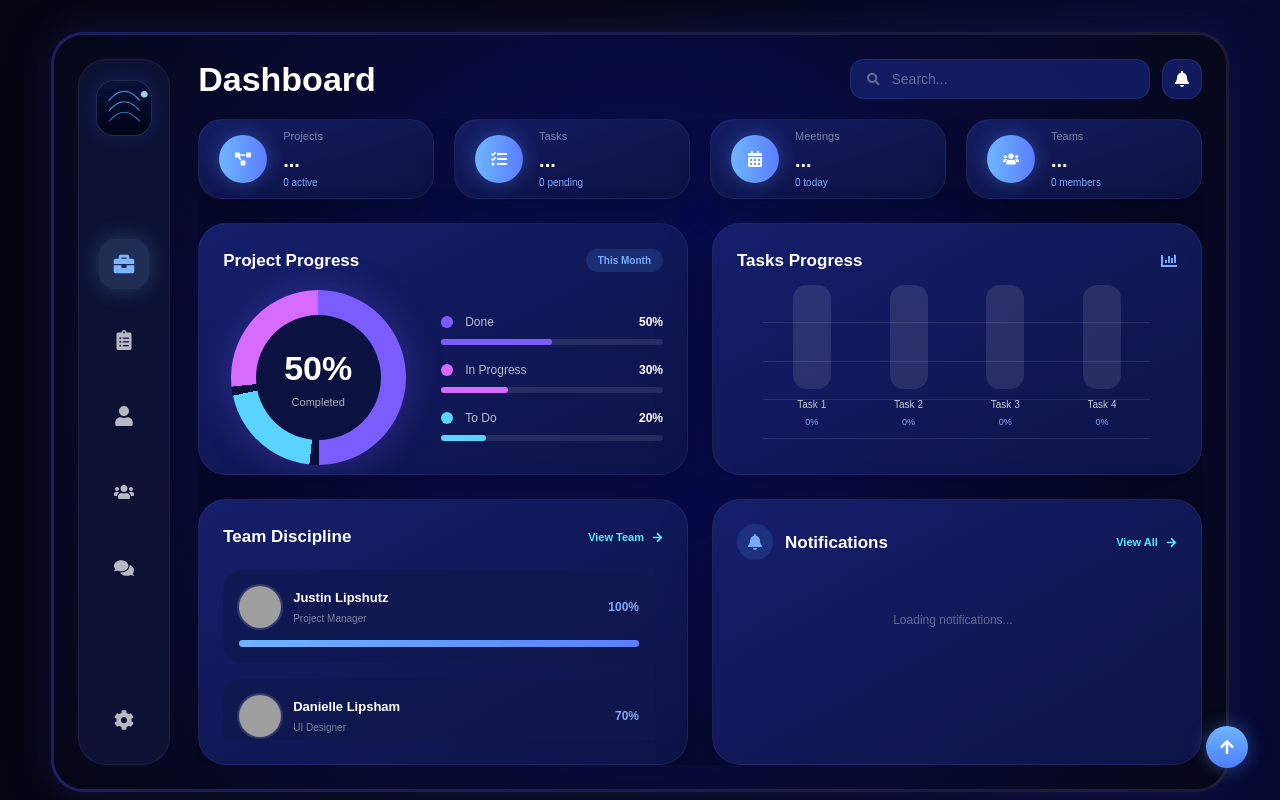
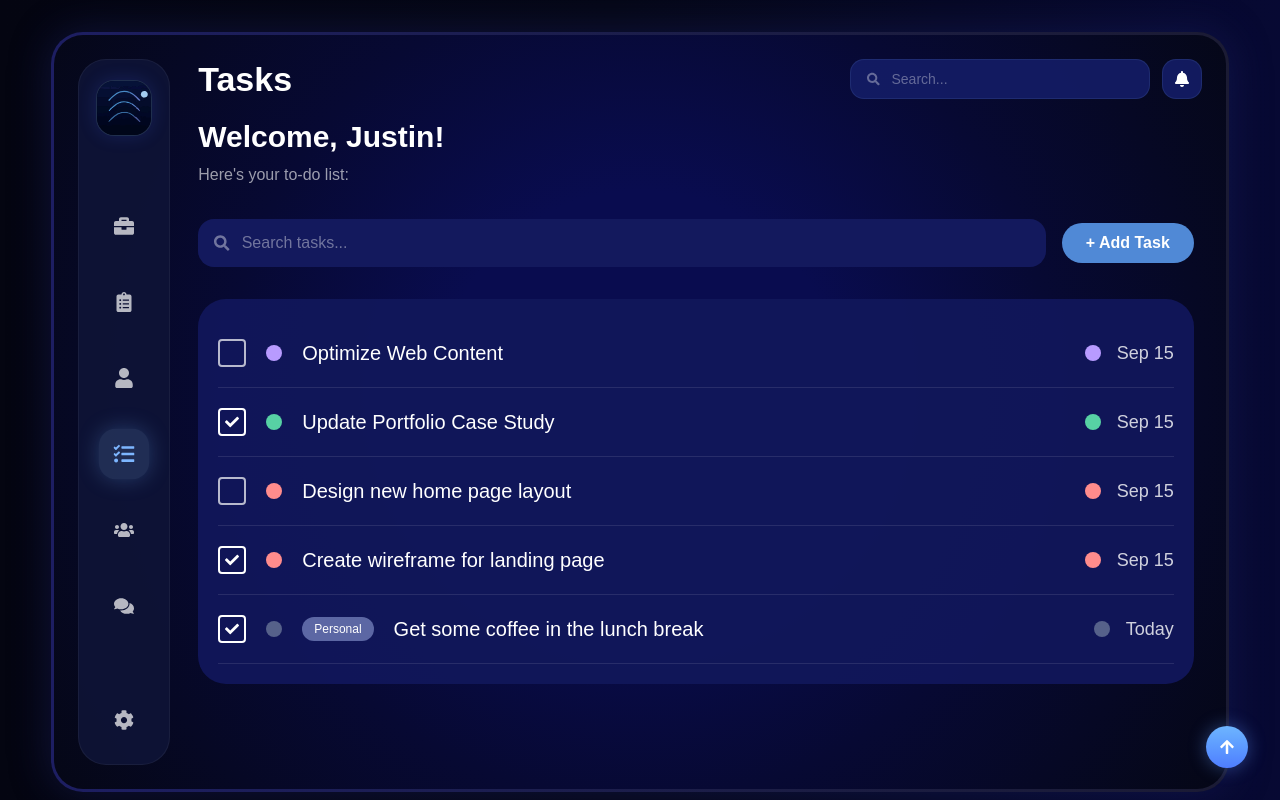
Before and after one commit to FatmaMoataz/FloWio, a React (Vite) app: page /to-do in a window 1280 px wide. Before the commit this address led to /dashboard. Shown: the top 800 px of the page. Built offline with nearby package versions, Linux system fonts and the light colour scheme; grey boxes are pictures that could not be loaded.

Commit message:
added to-do list

```diff
--- a/src/components/Sidebar/Sidebar.jsx
+++ b/src/components/Sidebar/Sidebar.jsx
@@ -3,6 +3,7 @@ import {
   FaBriefcase,
   FaClipboardList,
   FaUser,
+  FaTasks,
   FaUsers,
   FaComments,
   FaCog,
@@ -25,6 +26,11 @@ const links = [
     to: "/profile",
     icon: <FaUser />,
     label: "Profile",
+  },
+  {
+    to: "/to-do",
+    icon: <FaTasks />,
+    label: "To-Do List",
   },
   {
     to: "/community",
--- /dev/null
+++ b/src/pages/To-Do/To-Do.jsx
@@ -0,0 +1,230 @@
+import { useState } from "react";
+import { FaSearch, FaPlus, FaCheck, FaTimes } from "react-icons/fa";
+import MainLayout from "../../layout/MainLayout";
+
+export default function Todo() {
+  const [tasks, setTasks] = useState([
+    {
+      id: 1,
+      title: "Optimize Web Content",
+      completed: false,
+      priority: "purple",
+      dueDate: "Sep 15",
+      category: "",
+    },
+    {
+      id: 2,
+      title: "Update Portfolio Case Study",
+      completed: true,
+      priority: "green",
+      dueDate: "Sep 15",
+      category: "",
+    },
+    {
+      id: 3,
+      title: "Design new home page layout",
+      completed: false,
+      priority: "red",
+      dueDate: "Sep 15",
+      category: "",
+    },
+    {
+      id: 4,
+      title: "Create wireframe for landing page",
+      completed: true,
+      priority: "red",
+      dueDate: "Sep 15",
+      category: "",
+    },
+    {
+      id: 5,
+      title: "Get some coffee in the lunch break",
+      completed: true,
+      priority: "gray",
+      dueDate: "Today",
+      category: "Personal",
+    },
+  ]);
+
+  const [search, setSearch] = useState("");
+  const [isModalOpen, setIsModalOpen] = useState(false);
+
+  const [newTask, setNewTask] = useState({
+    title: "",
+    priority: "purple",
+    dueDate: "",
+    category: "",
+  });
+
+  const filteredTasks = tasks.filter((task) =>
+    task.title.toLowerCase().includes(search.toLowerCase()),
+  );
+
+  const toggleTask = (id) => {
+    setTasks((prev) =>
+      prev.map((task) =>
+        task.id === id ? { ...task, completed: !task.completed } : task,
+      ),
+    );
+  };
+
+  const addTask = (e) => {
+    e.preventDefault();
+
+    if (!newTask.title.trim()) return;
+
+    setTasks((prev) => [
+      ...prev,
+      {
+        id: Date.now(),
+        completed: false,
+        ...newTask,
+      },
+    ]);
+
+    setNewTask({
+      title: "",
+      priority: "purple",
+      dueDate: "",
+      category: "",
+    });
+
+    setIsModalOpen(false);
+  };
+
+  const priorityColor = {
+    purple: "bg-[#B89BFF]",
+    green: "bg-[#57D1A4]",
+    red: "bg-[#FF8C8C]",
+    gray: "bg-[#56618A]",
+  };
+
+  return (
+    <MainLayout title="Tasks">
+      <div className="h-full overflow-y-auto text-white pr-2">
+        {/* Header */}
+        <div className="mb-8">
+          <h2 className="text-3xl font-bold">Welcome, Justin!</h2>
+
+          <p className="mt-2 text-white/60">Here's your to-do list:</p>
+        </div>
+
+        {/* Search + Add */}
+        <div className="mb-8 flex items-center gap-4">
+          <div className="flex h-12 flex-1 items-center rounded-2xl bg-[#13195D] px-4">
+            <FaSearch className="text-white/40" />
+
+            <input
+              value={search}
+              onChange={(e) => setSearch(e.target.value)}
+              placeholder="Search tasks..."
+              className="ml-3 w-full bg-transparent outline-none placeholder:text-white/40"
+            />
+          </div>
+
+          <button
+            onClick={() => setIsModalOpen(true)}
+            className="h-10 rounded-[32px] bg-[#5089D6] px-6 font-bold transition-colors hover:bg-[#447bc4]"
+          >
+            + Add Task
+          </button>
+        </div>
+
+        {/* Task Container */}
+        <div className="rounded-[28px] bg-[#11175A]/95 p-5">
+          {filteredTasks.map((task) => (
+            <div
+              key={task.id}
+              className="flex items-center justify-between border-b border-white/10 py-5"
+            >
+              <div className="flex items-center gap-5">
+                <button
+                  onClick={() => toggleTask(task.id)}
+                  className={`flex h-7 w-7 items-center justify-center rounded border-2 transition ${
+                    task.completed
+                      ? "border-white bg-transparent"
+                      : "border-white/70"
+                  }`}
+                >
+                  {task.completed && <FaCheck className="text-sm" />}
+                </button>
+
+                <div
+                  className={`h-4 w-4 rounded-full ${
+                    priorityColor[task.priority]
+                  }`}
+                />
+
+                {task.category && (
+                  <span className="rounded-full bg-[#5C67A4] px-3 py-1 text-xs">
+                    {task.category}
+                  </span>
+                )}
+
+                <span className="text-xl">{task.title}</span>
+              </div>
+
+              <div className="flex items-center gap-4">
+                <div
+                  className={`h-4 w-4 rounded-full ${
+                    priorityColor[task.priority]
+                  }`}
+                />
+
+                <span className="text-lg text-white/80">{task.dueDate}</span>
+              </div>
+            </div>
+          ))}
+        </div>
+
+        {/* Modal */}
+        {isModalOpen && (
+          <div className="fixed inset-0 z-50 flex items-center justify-center bg-black/60 backdrop-blur-sm">
+            <div className="w-full max-w-md rounded-[28px] bg-[#11175A] p-6">
+              <div className="mb-6 flex items-center justify-between">
+                <h3 className="text-xl font-bold">Add Task</h3>
+
+                <button onClick={() => setIsModalOpen(false)}>
+                  <FaTimes />
+                </button>
+              </div>
+
+              <form onSubmit={addTask} className="space-y-4">
+                <input
+                  placeholder="Task name"
+                  value={newTask.title}
+                  onChange={(e) =>
+                    setNewTask({
+                      ...newTask,
+                      title: e.target.value,
+                    })
+                  }
+                  className="h-12 w-full rounded-xl bg-[#0D124A] px-4 outline-none"
+                />
+
+                <input
+                  placeholder="Due date"
+                  value={newTask.dueDate}
+                  onChange={(e) =>
+                    setNewTask({
+                      ...newTask,
+                      dueDate: e.target.value,
+                    })
+                  }
+                  className="h-12 w-full rounded-xl bg-[#0D124A] px-4 outline-none"
+                />
+
+                <button
+                  type="submit"
+                  className="h-12 w-full rounded-xl bg-[#5089D6] font-bold"
+                >
+                  Create Task
+                </button>
+              </form>
+            </div>
+          </div>
+        )}
+      </div>
+    </MainLayout>
+  );
+}
--- a/src/router/AppRouter.jsx
+++ b/src/router/AppRouter.jsx
@@ -13,6 +13,7 @@ import Meetings from "../pages/Meetings/Meetings";
 import Settings from "../pages/Settings/Settings";
 import Notifications from "../pages/Notifications/Notifications";
 import Schedule from "../pages/Schedule/Schedule";
+import ToDo from "../pages/To-Do/To-Do";
 
 export default function AppRouter(){
   return (
@@ -34,6 +35,7 @@ export default function AppRouter(){
         <Route path="*" element={<Navigate to="/dashboard" replace />} />
         <Route path="/notifications" element={<Notifications />} />
         <Route path="/schedule" element={<Schedule />} />
+        <Route path="/to-do" element={<ToDo />} />
       </Routes>
     </BrowserRouter>
   )
```
